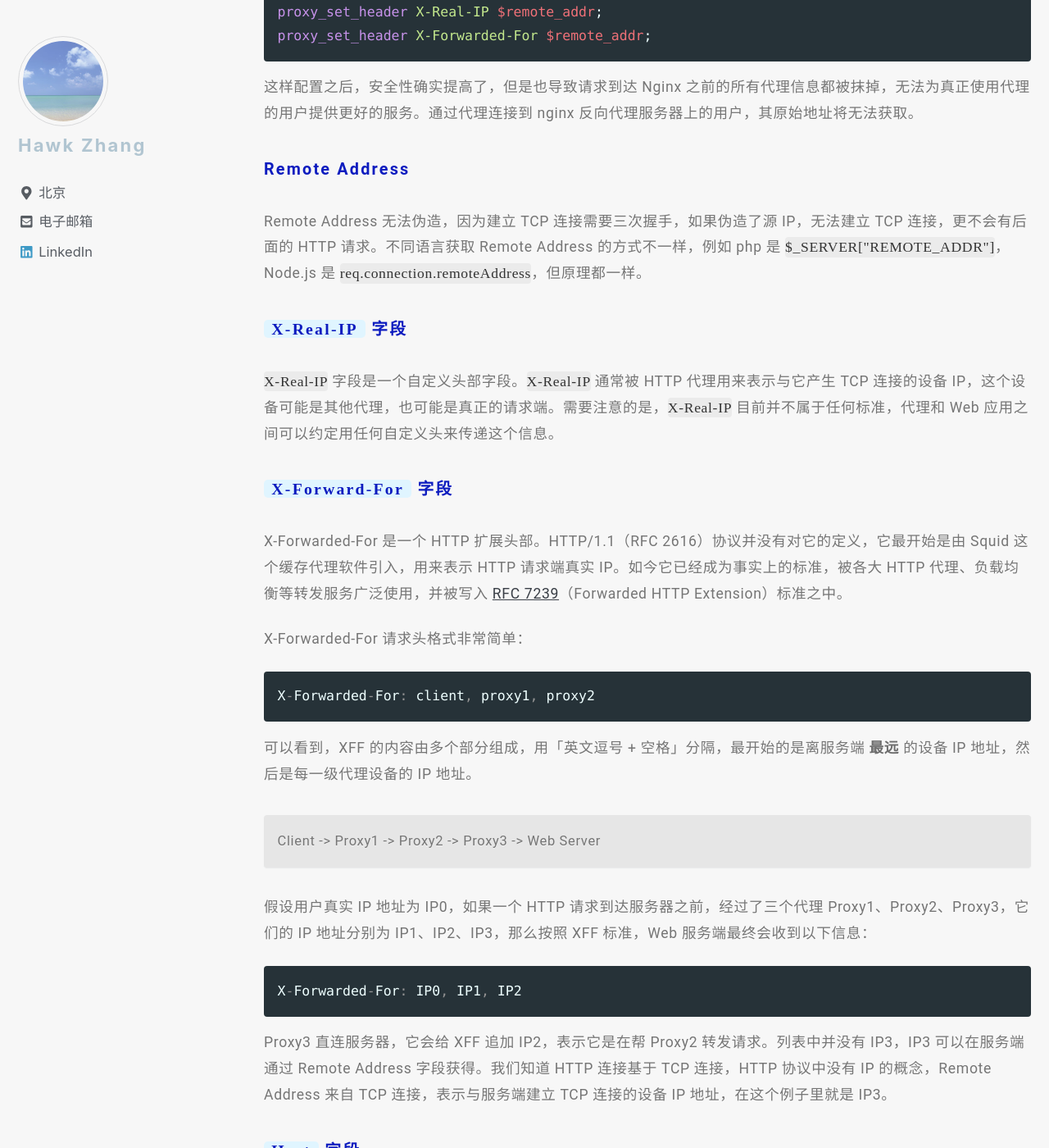
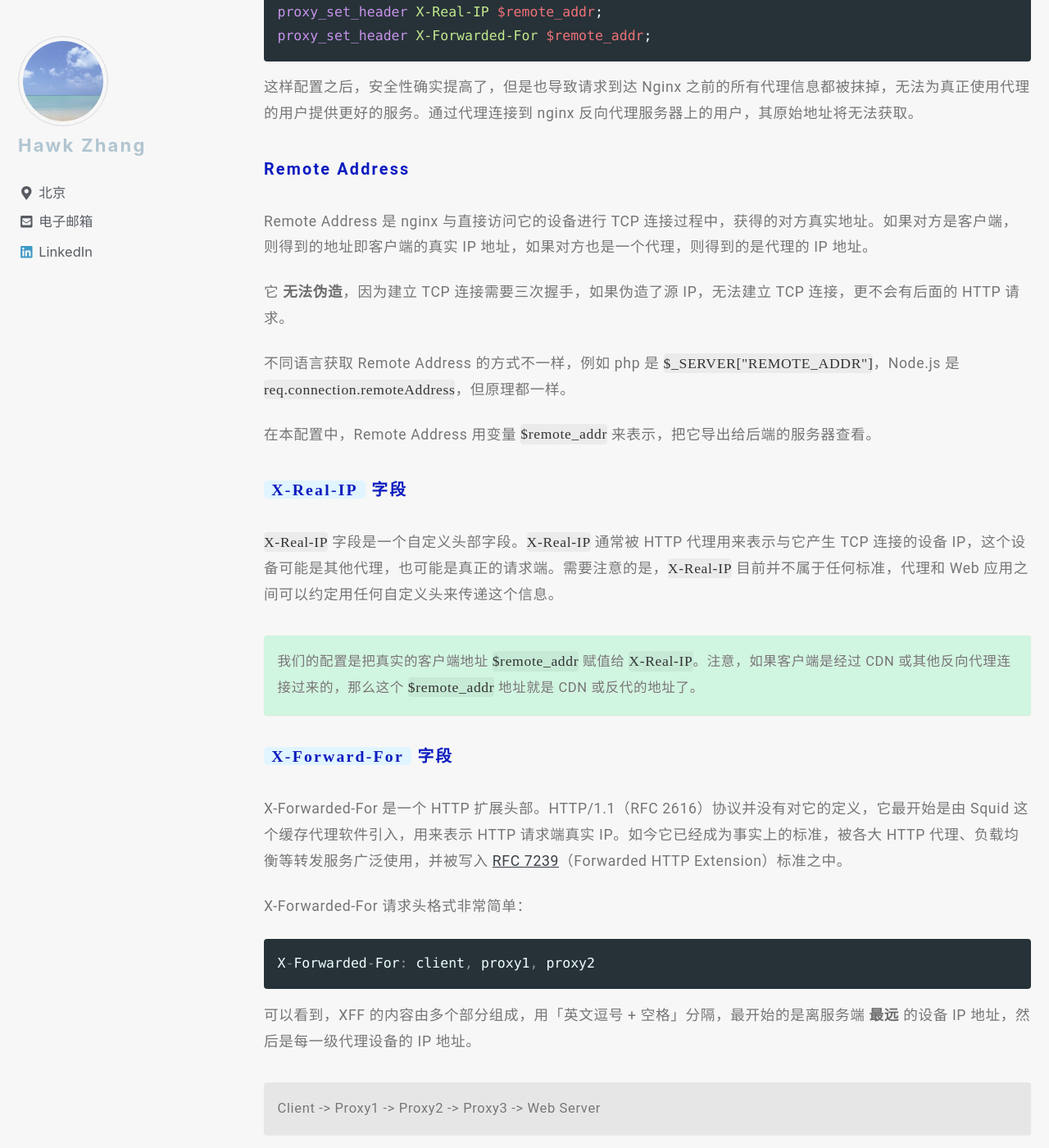
Before and after one commit to narru888/linotes_note, a Jekyll site: the page built from _posts/server/nginx/2016-01-03-nginx.common.conf.md, in a window 1280 px wide and 1400 px high, scrolled down 1867 px. Shown: the whole window at 82% size. Built offline with Jekyll 4.4.1, drawn with Linux system fonts in a browser that asks for light colours; nearby versions of some CDN libraries; a script that is not in the unit is left out; comment, search, counter and statistics services are not loaded.

Commit message:
update on 2018-08-08 12:40:01 CST

```diff
--- a/_posts/server/nginx/2016-01-03-nginx.common.conf.md
+++ b/_posts/server/nginx/2016-01-03-nginx.common.conf.md
@@ -53,13 +53,22 @@ proxy_set_header X-Forwarded-For $remote_addr;
 
 ##### Remote Address
 
-Remote Address 无法伪造，因为建立 TCP 连接需要三次握手，如果伪造了源 IP，无法建立 TCP 连接，更不会有后面的 HTTP 请求。不同语言获取 Remote Address 的方式不一样，例如 php 是 `$_SERVER["REMOTE_ADDR"]`，Node.js 是 `req.connection.remoteAddress`，但原理都一样。
+Remote Address 是 nginx 与直接访问它的设备进行 TCP 连接过程中，获得的对方真实地址。如果对方是客户端，则得到的地址即客户端的真实 IP 地址，如果对方也是一个代理，则得到的是代理的 IP 地址。
+
+它 **无法伪造**，因为建立 TCP 连接需要三次握手，如果伪造了源 IP，无法建立 TCP 连接，更不会有后面的 HTTP 请求。
+
+不同语言获取 Remote Address 的方式不一样，例如 php 是 `$_SERVER["REMOTE_ADDR"]`，Node.js 是 `req.connection.remoteAddress`，但原理都一样。
+
+在本配置中，Remote Address 用变量 `$remote_addr` 来表示，把它导出给后端的服务器查看。
 
 
 
 ##### `X-Real-IP` 字段
 
 `X-Real-IP` 字段是一个自定义头部字段。`X-Real-IP` 通常被 HTTP 代理用来表示与它产生 TCP 连接的设备 IP，这个设备可能是其他代理，也可能是真正的请求端。需要注意的是，`X-Real-IP` 目前并不属于任何标准，代理和 Web 应用之间可以约定用任何自定义头来传递这个信息。
+
+我们的配置是把真实的客户端地址 `$remote_addr` 赋值给 `X-Real-IP`。注意，如果客户端是经过 CDN 或其他反向代理连接过来的，那么这个 `$remote_addr` 地址就是 CDN 或反代的地址了。
+{: .notice--success}
 
 
 
```
